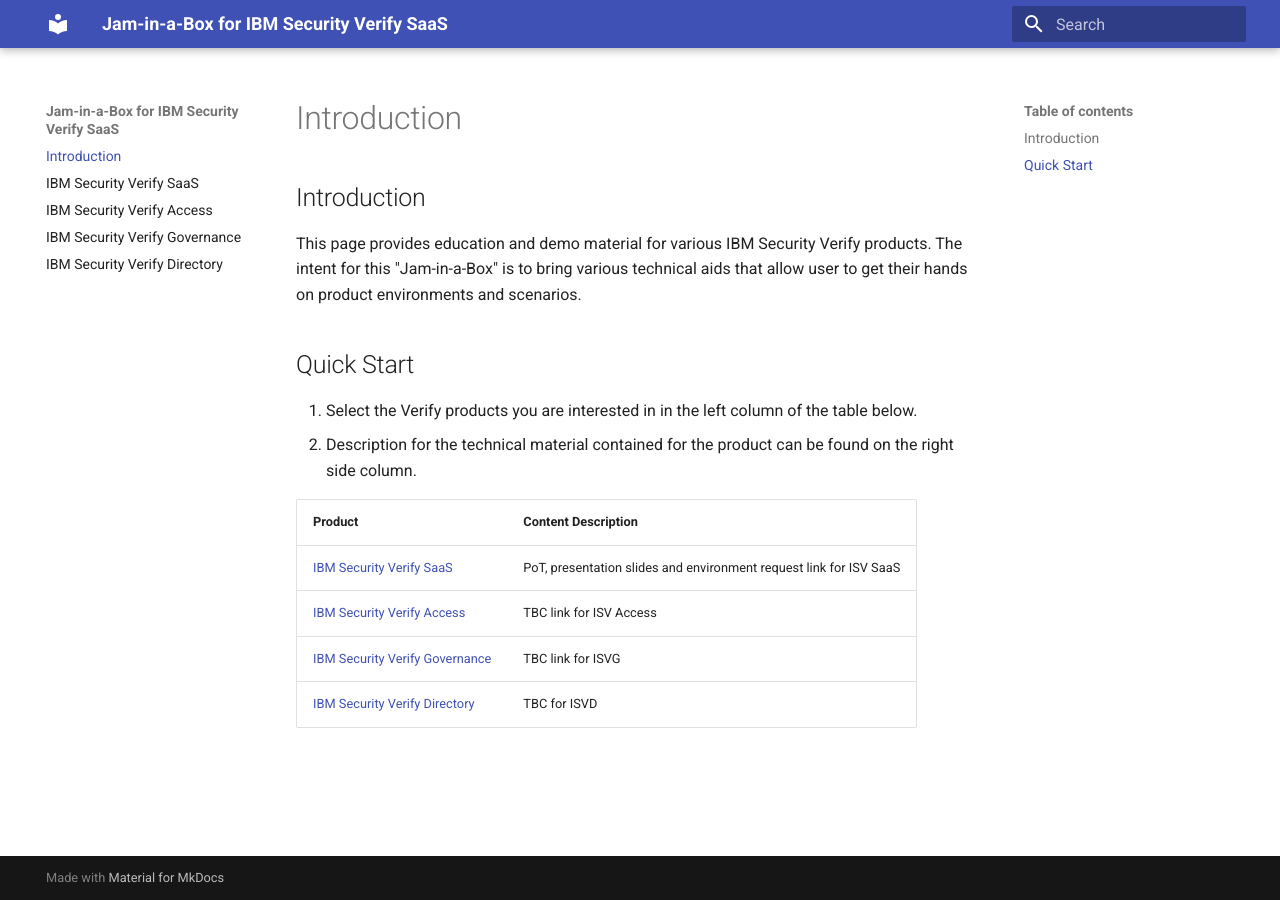
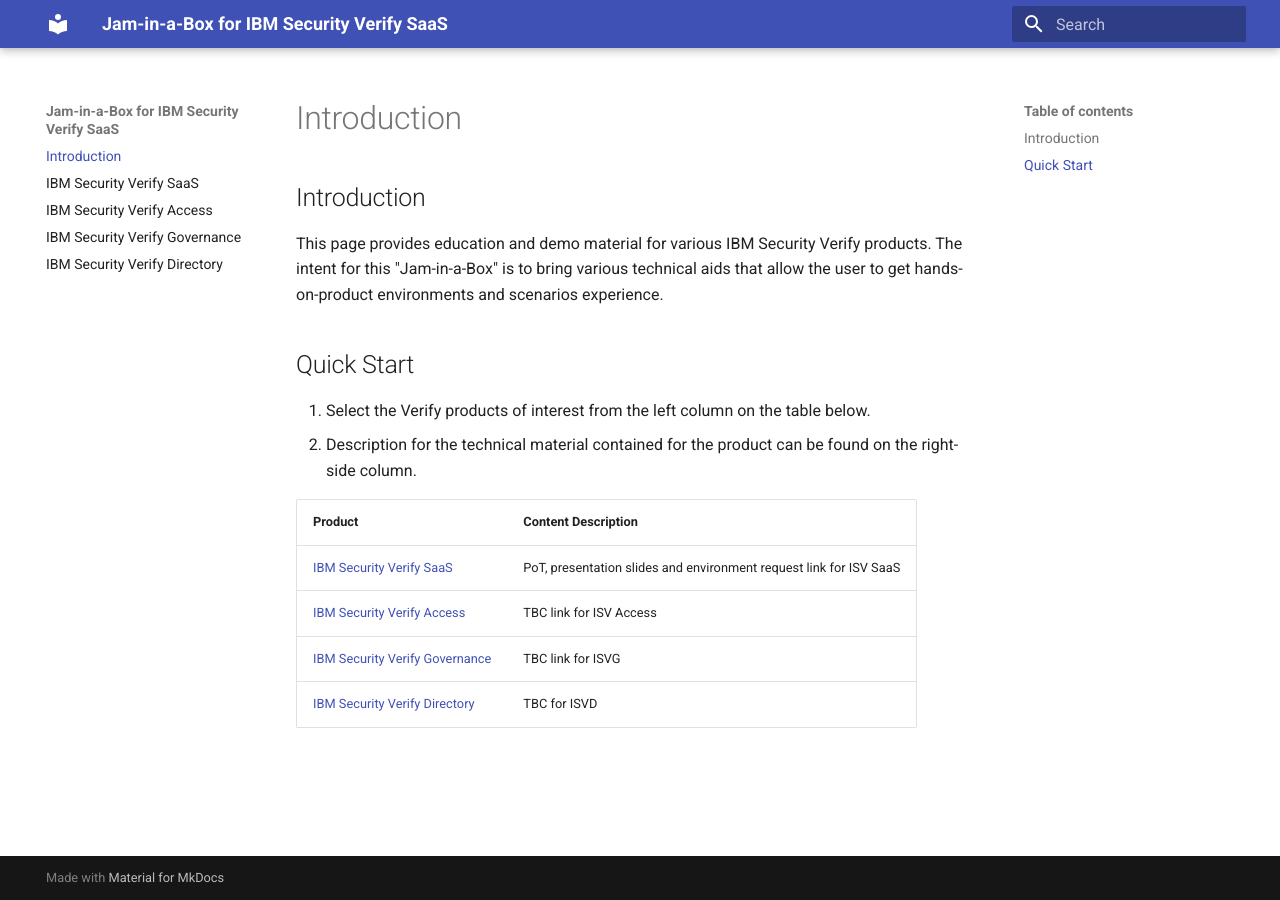
Before and after one commit to IBM/verify-jam-in-a-box, an MkDocs documentation site: the page built from docs/index.md, in a window 1280 px wide. Built offline with MkDocs 1.6.1 and Material for MkDocs 9.7.7, drawn with Linux system fonts in a browser that asks for light colours.

Commit message:
added additional tables and blank links on index doc updated and corrected some grammar 1

```diff
--- a/docs/index.md
+++ b/docs/index.md
@@ -3,12 +3,12 @@
 ## Introduction
 
 This page provides education and demo material for various IBM Security Verify products.
-The intent for this "Jam-in-a-Box" is to bring various technical aids that allow user to get their hands on product environments and scenarios.
+The intent for this "Jam-in-a-Box" is to bring various technical aids that allow the user to get hands-on-product environments and scenarios experience.
 
 ## Quick Start
 
-1. Select the Verify products you are interested in in the left column of the table below.
-2. Description for the technical material contained for the product can be found on the right side column.
+1. Select the Verify products of interest from the left column on the table below.
+2. Description for the technical material contained for the product can be found on the right-side column.
 
 | Product                                                       | Content Description  |
 | ------------------------------------------------------------ | ------------------------------------------------------------ |
```
